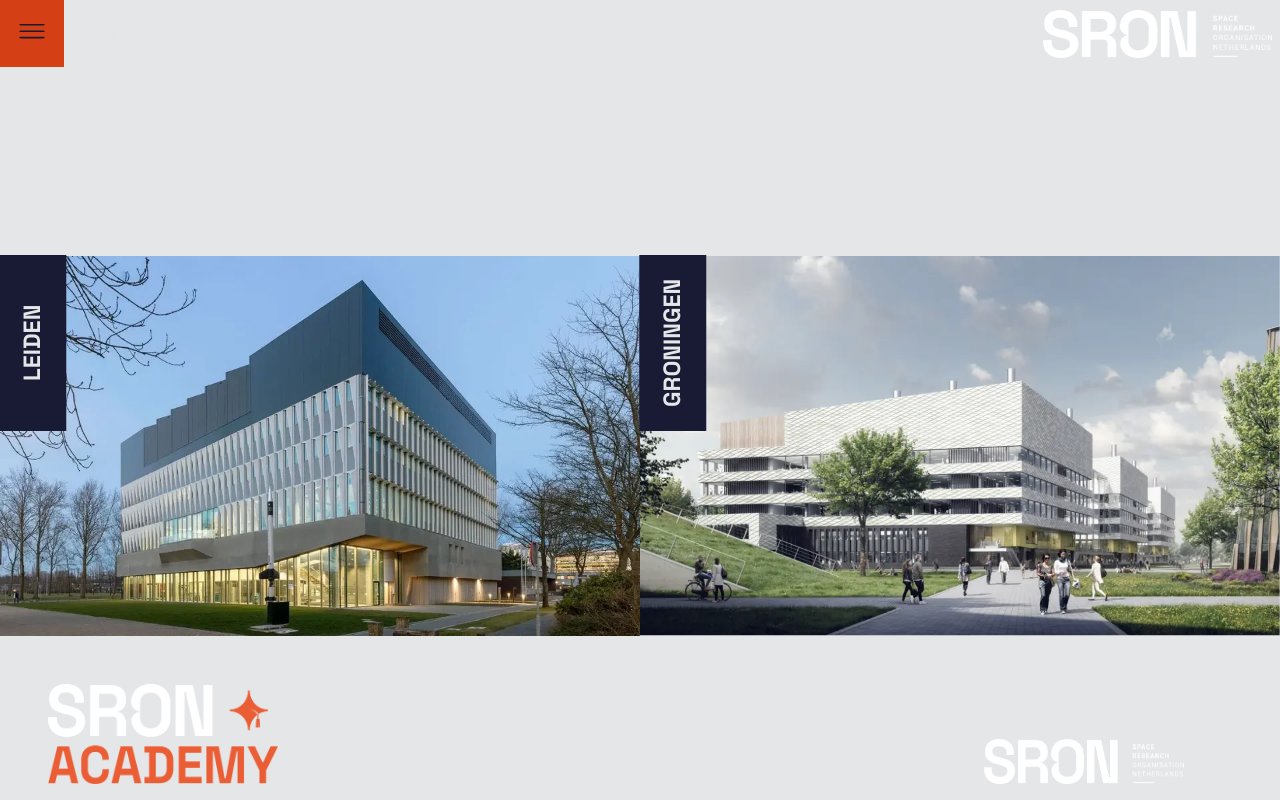
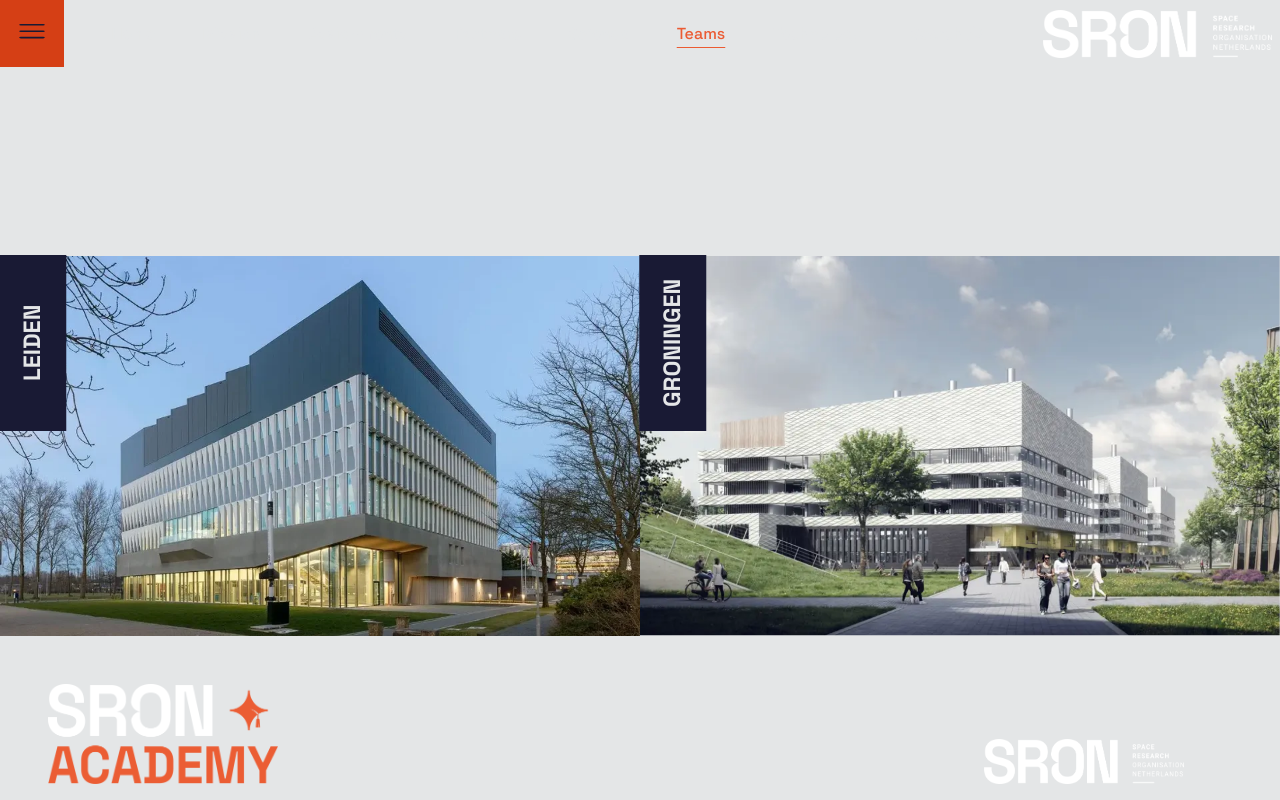
Before and after one commit to roxyfokker/techstack-comparison, an Eleventy site: page 11ty/src/teams.njk in a window 1280 px wide. Shown: the top 800 px of the page. Built offline with nearby package versions, Linux system fonts and the light colour scheme; Eleventy itself is replaced by a stand-in of ours; files that its build step writes are made by us from their sources; files whose address does not match are found by name.

Commit message:
fix: active styling nav #11

```diff
--- a/11ty/src/css/components/atoms/navigation-link.css
+++ b/11ty/src/css/components/atoms/navigation-link.css
@@ -18,7 +18,7 @@
 		}
 	}
 
-	&.active {
+	&[aria-current='page'] {
 		color: var(--color-accent-mid);
 		text-decoration: underline;
 		text-underline-offset: var(--spacing-sm);
```
